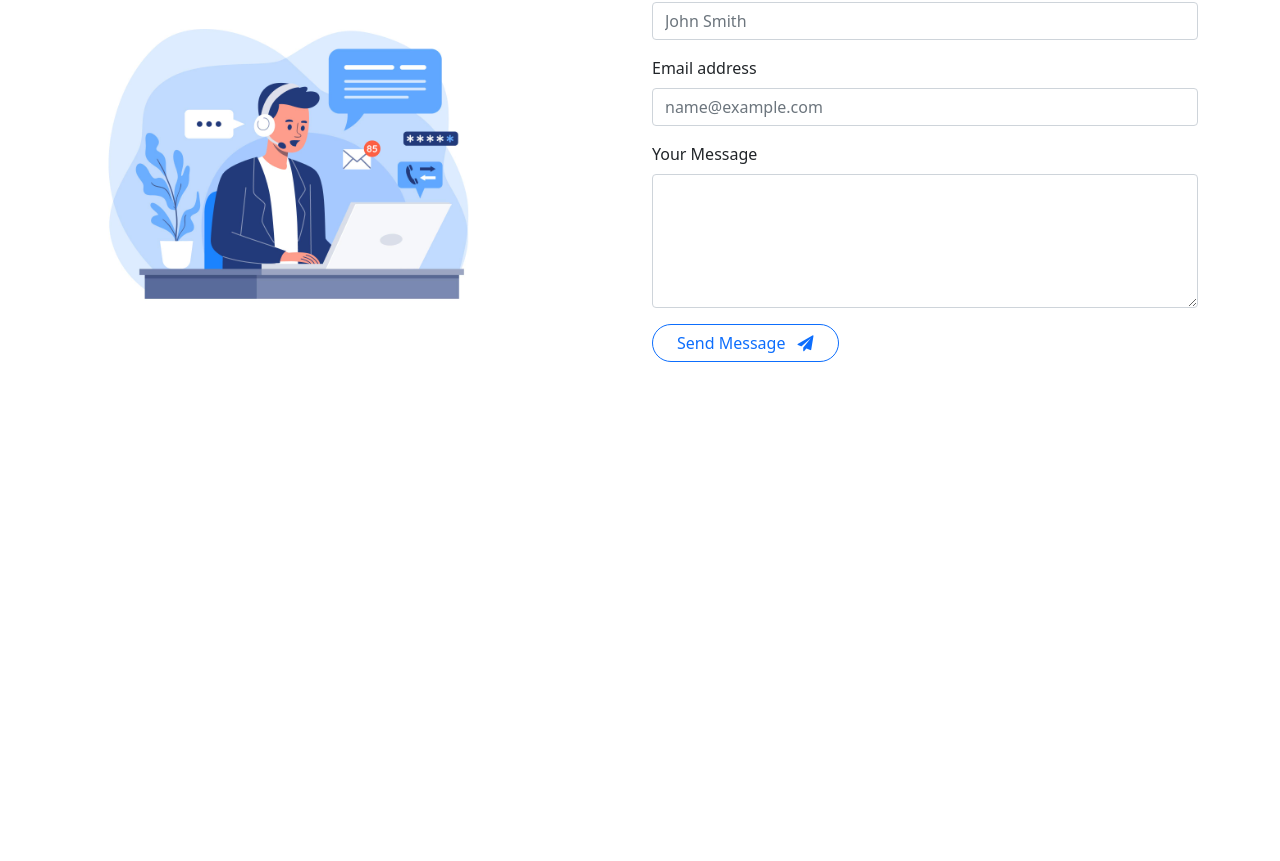
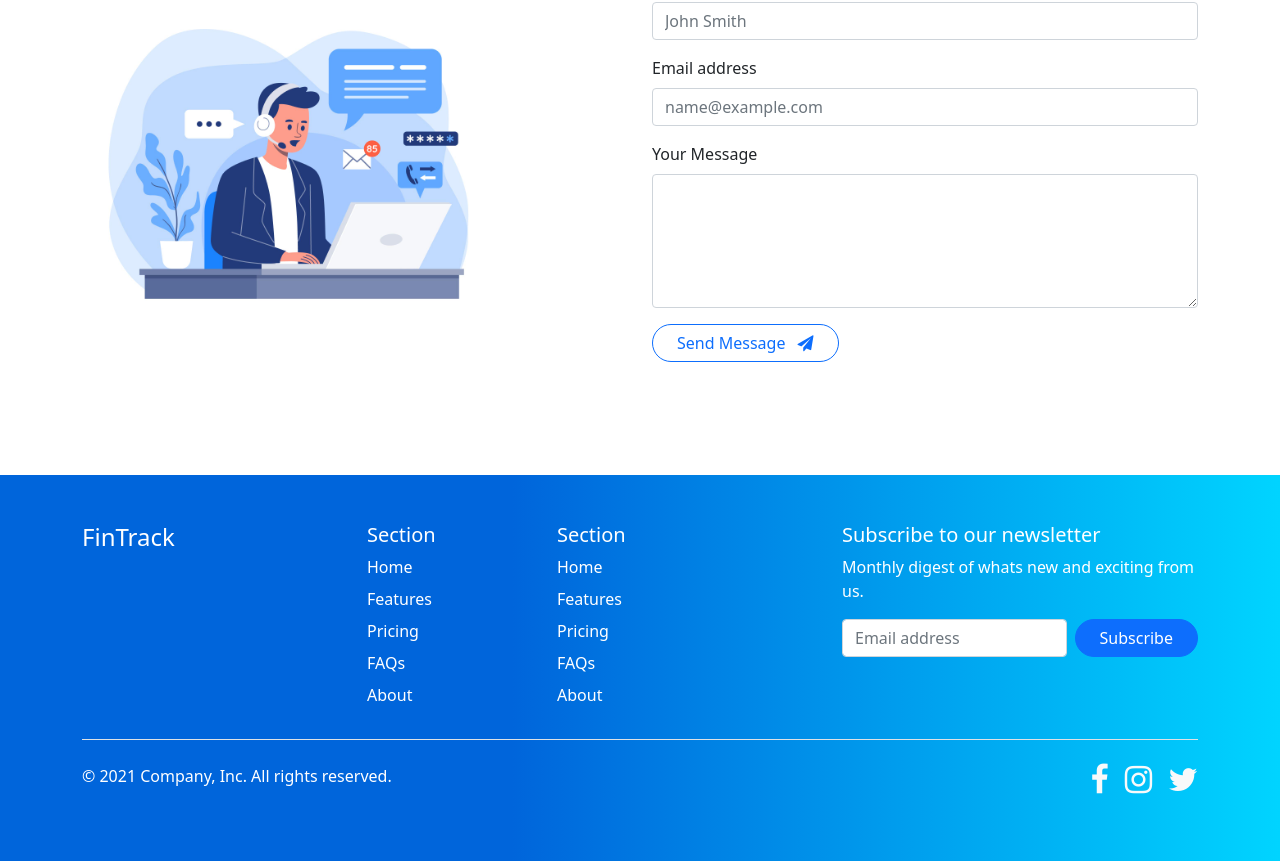
Before and after one commit to mrinnnmoy/FinTrack, a React (Create React App) app in the folder client/: page / in a window 1280 px wide. Shown: the part 2461-3322 px from the top of the page. Before the commit the page ends 2936 px from the top, so only its background shows below. Built offline with nearby package versions, Linux system fonts and the light colour scheme; the HTML template or start-up script is replaced by a standard one.

Commit message:
build client-footer-component

```diff
--- a/client/src/App.css
+++ b/client/src/App.css
@@ -19,3 +19,24 @@
     background: rgb(0, 101, 219);
     border-radius: 4px;
 }
+
+/* Cards */
+.card{
+    transition: all 0.5s ease;
+}
+.card:hover{
+    cursor: pointer;
+    box-shadow: 0 .5rem 1rem rgba(0, 0, 0, .15);
+}
+
+/* Form */
+.form{
+    background: rgb(0, 101, 219);
+    background: linear-gradient(90deg, rgb(0,101,219) 30%, rgba(0, 212, 255, 1) 100%);
+}
+
+/* Footer */
+.footer{
+    background: rgb(0, 101, 219);
+    background: linear-gradient(90deg, rgb(0,101,219) 40%, rgba(0, 212, 255, 1) 100%);
+}
--- a/client/src/App.js
+++ b/client/src/App.js
@@ -4,7 +4,7 @@
 import About from './components/About';
 import Services from './components/Services';
 import Contact from './components/Contact';
-// import Footer from './components/Footer';
+import Footer from './components/Footer';
 import {Route, Switch} from 'react-router';
 // import Login from './components/Login';
 // import Register from './components/Register';
@@ -24,6 +24,7 @@
       <Route exact path="/service" component={Services} />
       <Route exact path="/contact" component={Contact} />
     </Switch>
+    <Footer />
     </>
   );
 }
--- /dev/null
+++ b/client/src/components/Footer.jsx
@@ -0,0 +1,129 @@
+import React from "react";
+import { NavLink } from "react-router-dom";
+
+const Footer = () => {
+    return (
+        <div>
+            <footer className="footer text-white">
+                <div className="container">
+                    <footer className="py-5">
+                        <div className="row">
+                            <div className="col-3">
+                                <h4>FinTrack</h4>
+                            </div>
+
+                            <div className="col-2">
+                                <h5>Section</h5>
+                                <ul className="nav flex-column">
+                                    <li className="nav-item mb-2">
+                                        <NavLink to="#" className="nav-link p-0 text-white">
+                                            Home
+                                        </NavLink>
+                                    </li>
+                                    <li className="nav-item mb-2">
+                                        <NavLink to="#" className="nav-link p-0 text-white">
+                                            Features
+                                        </NavLink>
+                                    </li>
+                                    <li className="nav-item mb-2">
+                                        <NavLink to="#" className="nav-link p-0 text-white">
+                                            Pricing
+                                        </NavLink>
+                                    </li>
+                                    <li className="nav-item mb-2">
+                                        <NavLink to="#" className="nav-link p-0 text-white">
+                                            FAQs
+                                        </NavLink>
+                                    </li>
+                                    <li className="nav-item mb-2">
+                                        <NavLink to="#" className="nav-link p-0 text-white">
+                                            About
+                                        </NavLink>
+                                    </li>
+                                </ul>
+                            </div>
+
+                            <div className="col-2">
+                                <h5>Section</h5>
+                                <ul className="nav flex-column">
+                                    <li className="nav-item mb-2">
+                                        <NavLink to="#" className="nav-link p-0 text-white">
+                                            Home
+                                        </NavLink>
+                                    </li>
+                                    <li className="nav-item mb-2">
+                                        <NavLink to="#" className="nav-link p-0 text-white">
+                                            Features
+                                        </NavLink>
+                                    </li>
+                                    <li className="nav-item mb-2">
+                                        <NavLink to="#" className="nav-link p-0 text-white">
+                                            Pricing
+                                        </NavLink>
+                                    </li>
+                                    <li className="nav-item mb-2">
+                                        <NavLink to="#" className="nav-link p-0 text-white">
+                                            FAQs
+                                        </NavLink>
+                                    </li>
+                                    <li className="nav-item mb-2">
+                                        <NavLink to="#" className="nav-link p-0 text-white">
+                                            About
+                                        </NavLink>
+                                    </li>
+                                </ul>
+                            </div>
+
+                            <div className="col-4 offset-1">
+                                <form>
+                                    <h5>Subscribe to our newsletter</h5>
+                                    <p>Monthly digest of whats new and exciting from us.</p>
+                                    <div className="d-flex w-100 gap-2">
+                                        <label htmlFor="newsletter1" className="visually-hidden">
+                                            Email address
+                                        </label>
+                                        <input
+                                            id="newsletter1"
+                                            type="text"
+                                            className="form-control"
+                                            placeholder="Email address"
+                                        />
+                                        <button
+                                            className="btn btn-primary rounded-pill px-4"
+                                            type="button"
+                                        >
+                                            Subscribe
+                                        </button>
+                                    </div>
+                                </form>
+                            </div>
+                        </div>
+
+                        <div className="d-flex justify-content-between pt-4 mt-4 border-top">
+                            <p>© 2021 Company, Inc. All rights reserved.</p>
+                            <ul className="list-unstyled d-flex">
+                                <li className="ms-3">
+                                    <NavLink className="link-light" to="#">
+                                        <i className="fa fa-facebook fa-2x"></i>
+                                    </NavLink>
+                                </li>
+                                <li className="ms-3">
+                                    <NavLink className="link-light" to="#">
+                                        <i className="fa fa-instagram fa-2x"></i>
+                                    </NavLink>
+                                </li>
+                                <li className="ms-3">
+                                    <NavLink className="link-light" to="#">
+                                        <i className="fa fa-twitter fa-2x"></i>
+                                    </NavLink>
+                                </li>
+                            </ul>
+                        </div>
+                    </footer>
+                </div>
+            </footer>
+        </div>
+    );
+};
+
+export default Footer;
```
